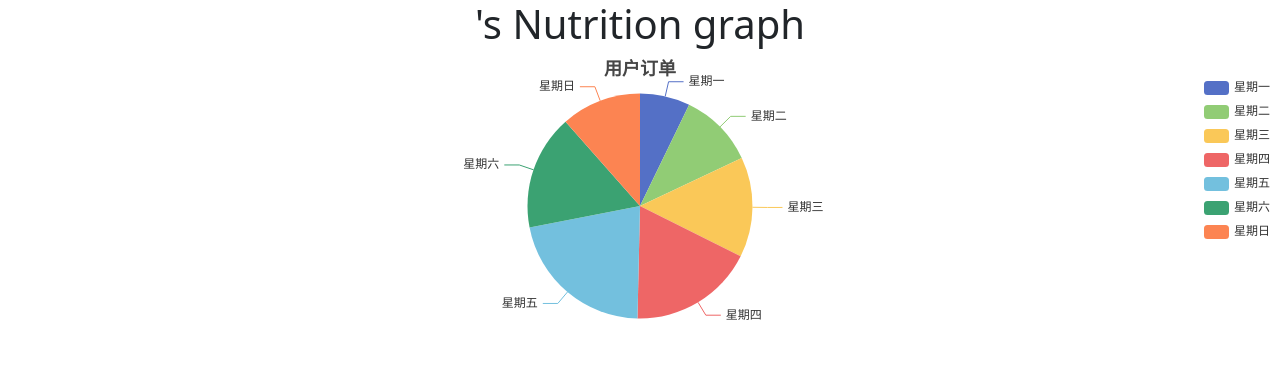
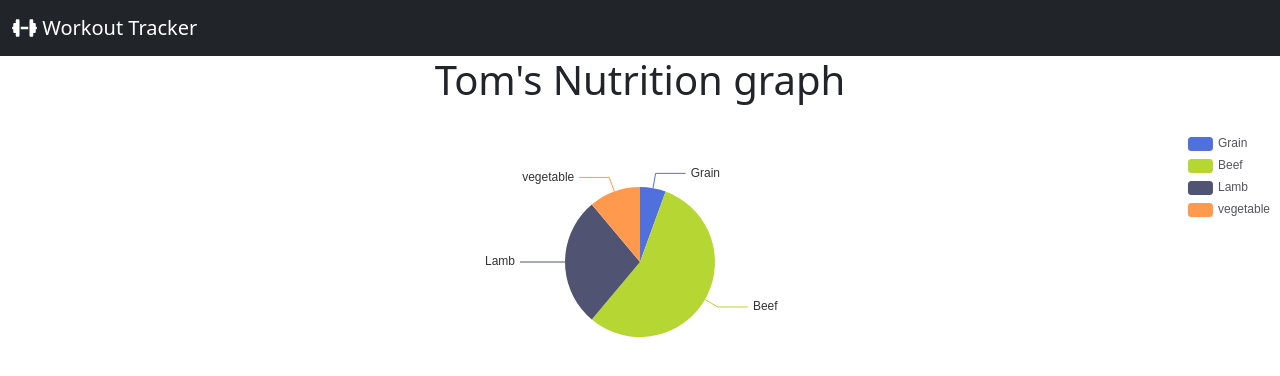
Before and after one commit to DevinLin2/Online_Workout_Tracker, a Next.js app in the folder client_src/: page /nutritiongraph in a window 1280 px wide. Shown: the top 376 px of the page. Built offline with nearby package versions, Linux system fonts and the light colour scheme.

Commit message:
Add files via upload

```diff
--- a/client_src/pages/nutritiongraph.js
+++ b/client_src/pages/nutritiongraph.js
@@ -1,62 +1,57 @@
 import React, { Component } from 'react';
 import ReactEcharts from 'echarts-for-react';
-import 'echarts/lib/chart/pie';
+import Navbar from 'react-bootstrap/Navbar';
+import Container from 'react-bootstrap/Container';
+import { FontAwesomeIcon } from "@fortawesome/react-fontawesome";
+import {
+    faDumbbell,
+} from "@fortawesome/free-solid-svg-icons";
 
 class workOutEcharts extends Component {
     constructor(props){
         super(props);
         this.state = {
-            meal: [],
-            cal: [],
-            name:""
+            piedata:[],
+            meal:[],
+            ID:''
         };
     }
 
-    usersWorkoutDate = ['Mon', 'Tue', 'Wed', 'Thu', 'Fri', 'Sat', 'Sun'];
-    usersWorkoutweight = [520, 932, 901, 1934, 1290, 1330, 2000];
-    username = "Tom";
+    usersMeal = ['Grain', 'Beef', 'Lamb', 'vegetable'];//should be connected with the backend
+    mealsCal = [100, 1000, 500, 200];//should be connected with the backend
+    username = "Tom";//should be connected with the backend
 
     componentDidMount() {
-        console.log("1");
+        var usedata =[];
+        for(var i=0; i<this.usersMeal.length; i++){
+            usedata.push({name: this.usersMeal[i],value:this.mealsCal[i]})
+        }
         this.setState(
             {
-                date: this.usersWorkoutDate,//should be connected with back-end(users' workout date)
-                weight: this.usersWorkoutweight,//should be connected with back-end(users' used weight)
-                name: this.username //should be connected with back-end(users' name)
+                piedata: usedata,
+                meal: this.usersMeal,
+                ID: this.username
             }
         )
     };
 
-    getOption = ()=>{
+    getOption = (piedata,meal)=>{
         let option = {
-            title: {
-                text: '用户订单',
-                x: 'center'
-            },
             tooltip : {
                 trigger: 'item',
-                //提示框浮层内容格式器，支持字符串模板和回调函数形式。
                 formatter: "{a} <br/>{b} : {c} ({d}%)"
             },
             legend: {
                 orient: 'vertical',
                 top: 20,
                 right: 5,
-                data: ['星期一','星期二','星期三','星期四','星期五','星期六','星期日']
+                data: meal
             },
             series : [
                 {
-                    name:'订单量',
+                    name:'Nutrition Data',
                     type:'pie',
-                    data:[
-                        {value:1000, name:'星期一'},
-                        {value:1500, name:'星期二'},
-                        {value:2000, name:'星期三'},
-                        {value:2500, name:'星期四'},
-                        {value:3000, name:'星期五'},
-                        {value:2300, name:'星期六'},
-                        {value:1600, name:'星期日'}
-                    ],
+                    data:piedata,
                 }
             ]
         }
@@ -64,11 +59,23 @@ class workOutEcharts extends Component {
     }
 
     render() {
+        const{ID}=this.state;
+        const{piedata}=this.state;
+        const{meal}=this.state;
         return (
+        <div>
+            <Navbar bg="dark" variant="dark">
+                    <Container fluid>
+                        <Navbar.Brand href="#">
+                            <FontAwesomeIcon icon={faDumbbell} /> Workout Tracker
+                        </Navbar.Brand>
+                    </Container>
+            </Navbar>
             <div className="graph">
-                <h1 align={"center"}>'s Nutrition graph</h1>
-                <ReactEcharts option={this.getOption()} />
+                <h1 align={"center"}>{ID}'s Nutrition graph</h1>
+                <ReactEcharts option={this.getOption(piedata,meal)} />
             </div>
+        </div>
         );
     }
 }
```
